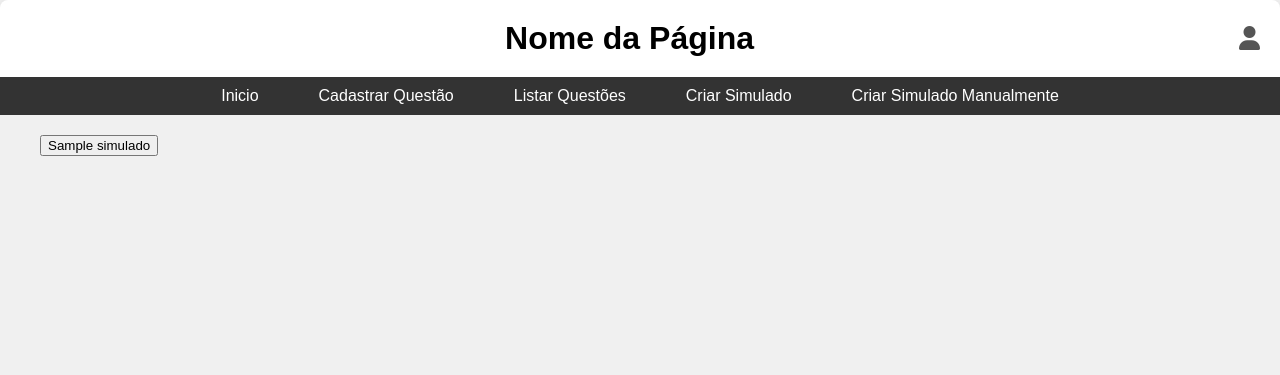
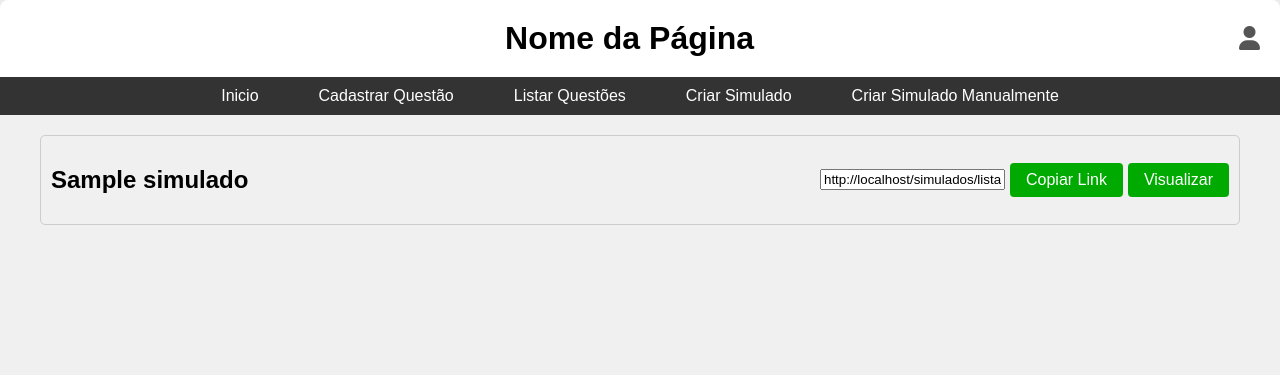
Before and after one commit to IgorDiasV/plataforma_de_simulado, a Django app: page /simulados/lista_simulado/ in a window 1280 px wide. Shown: the top 375 px of the page. Run offline with Django 4.2, Linux system fonts and the light colour scheme; a user stored in the database is signed in; tables that the repository leaves empty hold one stand-in row (values such as "Sample post").

Commit message:
feat: created area to share tests or get the link of tests already created

```diff
--- /dev/null
+++ b/simulados/static/simulados/css/lista_simulados.css
@@ -0,0 +1,16 @@
+.container_simulado{
+    display: flex;
+    align-items: center;
+    margin-bottom: 10px;
+    border: 1px solid #ccc;
+    border-radius: 5px;
+    padding: 10px;
+
+}
+
+.container_simulado h2 {
+    flex: 1;
+}
+.container_simulado button{
+    margin-left: 5px;
+}
--- a/simulados/templates/simulados/lista_simulados.html
+++ b/simulados/templates/simulados/lista_simulados.html
@@ -1,18 +1,75 @@
 {% extends 'global/pages/base.html' %}
+{% load static %}
 {% block titulo %}Lista de Simulados{% endblock titulo %}
+{% block css %}<link href="{% static 'simulados/css/lista_simulados.css'%}" rel='stylesheet'>{% endblock css %}
 
+{% block script %}
+    <script>
+        async function gerar_link(id_simulado)
+        {
+
+
+                var csrf_token = document.querySelector('[name=csrfmiddlewaretoken]').value
+                const configuracao = {
+                    method : 'POST',
+                    headers:{
+                        "Content-Type":'application/json',
+                        'X-CSRFToken': csrf_token
+                },
+                  body: JSON.stringify({'id_simulado':id_simulado})
+                }
+
+                const reposta = await fetch("{% url 'simulados:gerar_link'%}",configuracao)
+                const link = await reposta.json()
+
+                var inputLink = document.getElementById('link'+id_simulado)
+                inputLink.setAttribute("value", link.link);
+                inputLink.style.display = 'inline-block'
+
+                var botaoGerar = document.getElementById('botaoGerar'+id_simulado)
+                botaoGerar.remove()
+                var botaoCopiar = document.getElementById('botaoCopiar'+id_simulado)
+                botaoCopiar.style.display = 'block'
+
+        }
+
+        function copiarLink(id_simulado) {
+            let textoCopiado = document.getElementById(id_simulado);
+            textoCopiado.select();
+            document.execCommand("copy");
+        }
+    </script>
+{% endblock script %}
 
 {% block conteudo %}
     <main class="container">
         <div class="simulados">
 
             {% for simulado in simulados%}
+
                 <form method='POST' action="{% url 'simulados:simulado' %}">
                     {% csrf_token %}
-                    <input type="hidden" name="simulado_id" value="{{ simulado.id }}">
-                    <button type="submit"> {{ simulado.titulo }} </button>
+                    <div class='container_simulado'>
+                        <h2 > {{simulado.simulado.titulo}}</h2>
+                        <input type="hidden" name="simulado_id" value="{{ simulado.simulado.id }}">
+
+                        {% if simulado.link %}
+                            <input type="text"  id="link{{simulado.simulado.id}}" placeholder="Digite alguma coisa" value="{{simulado.link}}" readonly/>
+                            <button type='button' id="botaoCopiar{{simulado.simulado.id}}" onclick="copiarLink('link{{simulado.simulado.id}}')" class="green-button"> Copiar Link</button>
+                        {% else %}
+                            <input type="text" style='display: none' id="link{{simulado.simulado.id}}" placeholder="Digite alguma coisa" value="" readonly/>
+                            <button style='display: none' type='button' onclick="copiarLink('link{{simulado.simulado.id}}')"  id="botaoCopiar{{simulado.simulado.id}}" class="green-button"> Copiar Link</button>
+                            <button type='button' id="botaoGerar{{simulado.simulado.id}}" onclick="gerar_link({{simulado.simulado.id}})" class="green-button"> Gerar Link</button>
+                        {% endif %}
+
+
+                        <button class="green-button" type="submit"> Visualizar</button>
+
+                    </div>
                 </form>
             {% endfor%}
         </div>
     </main>
+
+
 {% endblock conteudo %}
--- a/simulados/urls.py
+++ b/simulados/urls.py
@@ -4,8 +4,9 @@ from . import views
 app_name = 'simulados'
 urlpatterns = [
     path('simulado/', views.simulado, name='simulado'),
-    path('simulado/responder_simulado',
+    path('simulado/responder_simulado/',
          views.responder_simulado, name='responder_simulado'),
+    path('simulado/gerar_link/', views.gerar_link, name='gerar_link'),
     path('lista_simulado/', views.lista_simulados, name='lista_simulados'),
     path('criar_simulado/', views.criar_simulado, name='criar_simulado'),
     path('criar_simulado_manualmente/',
--- a/simulados/views.py
+++ b/simulados/views.py
@@ -1,12 +1,14 @@
 from django.shortcuts import render, redirect, get_object_or_404
 from django.http import HttpResponse
 from pagina_principal.models import Questao, Assunto
-from .models import Simulado
+from .models import Simulado, SimuladoCompartilhado
 import json
 from random import sample
 from django.contrib.auth.decorators import login_required
 from usuarios.models import Usuario
 from django.contrib import messages
+from django.http.response import Http404
+from django.urls import reverse
 
 
 def simulado(request):
@@ -16,6 +18,25 @@ def simulado(request):
 
     return render(request, 'simulados/simulado.html',
                   {'questoes': questoes, 'simulado': simulado})
+
+
+def gerar_link(request):
+    if request.method == 'POST':
+        dados = json.loads(request.body)
+        id_simulado = dados['id_simulado']
+        simulado = Simulado.objects.filter(id=id_simulado).first()
+        simulado_compartilhado = SimuladoCompartilhado.objects.create(simulado=simulado)  # noqa: E501
+        link = str(simulado_compartilhado.link)
+        link = (f"{request.scheme}://"
+                f"{request.get_host()}"
+                f"{request.get_full_path()}"
+                f"{link}"
+                )
+        link = str(link)
+        print(link)
+        return HttpResponse(json.dumps({'link': link}))
+    else:
+        return Http404()
 
 
 def responder_simulado(request):
@@ -39,8 +60,23 @@ def responder_simulado(request):
 def lista_simulados(request):
     usuario = Usuario.objects.filter(user=request.user).first()
     simulados = Simulado.objects.filter(autor=usuario)
+    simulados_e_link = []
+    for simulado in simulados:
+        simulado_compartilhado = SimuladoCompartilhado.objects.filter(simulado=simulado).first()
+        aux={}
+        aux['simulado'] = simulado
+        if simulado_compartilhado is not None:
+            link = simulado_compartilhado.link
+            url_completa = (f"{request.scheme}://"
+                            f"{request.get_host()}"
+                            f"{request.get_full_path()}"
+                            f"{link}"
+                            )
+            aux['link'] = url_completa
+        simulados_e_link.append(aux)
+
     return render(request, 'simulados/lista_simulados.html',
-                  {'simulados': simulados})
+                  {'simulados': simulados_e_link})
 
 
 @login_required(login_url='usuarios:login', redirect_field_name='next')
```
